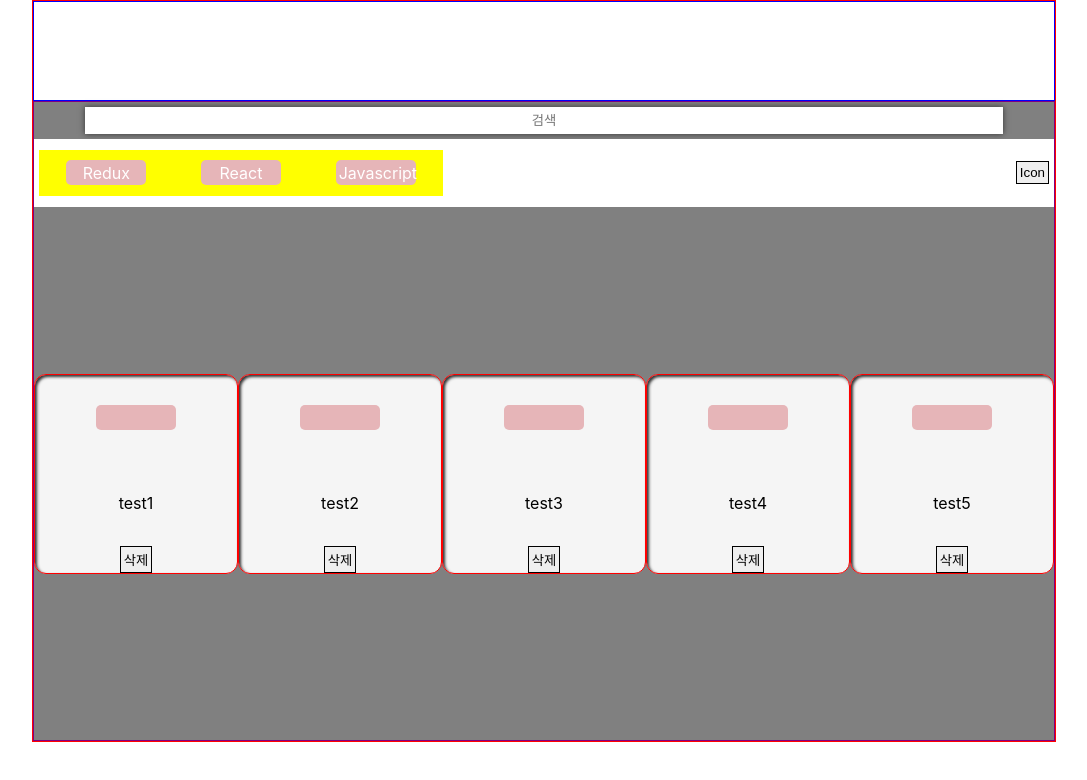
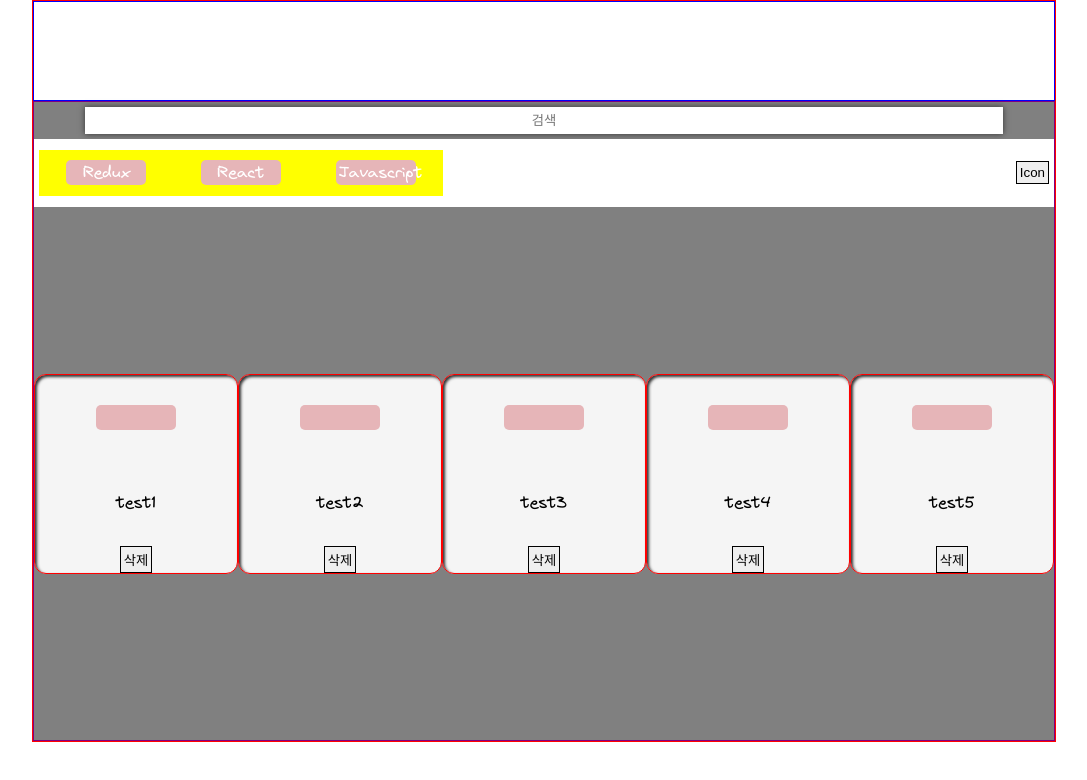
Before and after one commit to hanul-dev/react-team2, a React (Create React App) app: page / in a window 1280 px wide. Shown: the top 780 px of the page, without its empty margins (96-1183 px from the left). Built offline with nearby package versions, Linux system fonts and the light colour scheme; data requests are answered from the project's data file.

Commit message:
add virgil font

```diff
--- a/src/App.css
+++ b/src/App.css
@@ -2,11 +2,11 @@
   margin: 0;
   padding:0;
   box-sizing: border-box;
+
 }
 .App {
   text-align: center;
   position: relative;
-
 }
 :root{
   --color-main : ,
--- a/src/index.css
+++ b/src/index.css
@@ -1,6 +1,6 @@
 body {
   margin: 0;
-  font-family: -apple-system, BlinkMacSystemFont, 'Segoe UI', 'Roboto', 'Oxygen',
+  font-family: virgil,-apple-system, BlinkMacSystemFont, 'Segoe UI', 'Roboto', 'Oxygen',
     'Ubuntu', 'Cantarell', 'Fira Sans', 'Droid Sans', 'Helvetica Neue',
     sans-serif;
   -webkit-font-smoothing: antialiased;
@@ -11,3 +11,12 @@ code {
   font-family: source-code-pro, Menlo, Monaco, Consolas, 'Courier New',
     monospace;
 }
+
+@font-face {
+	font-family: "virgil";
+	src: url("./styles//fonts/Virgil.woff2");
+}
+
+:root {
+	--font-Virgil: "Virfil";
+}
--- a/src/index.js
+++ b/src/index.js
@@ -10,4 +10,4 @@ root.render(
   <Provider store={postStore}>
     <App />
   </Provider>
-);
+)
```
Also changed, not shown: src/styles/fonts/Virgil.woff2 (added).
